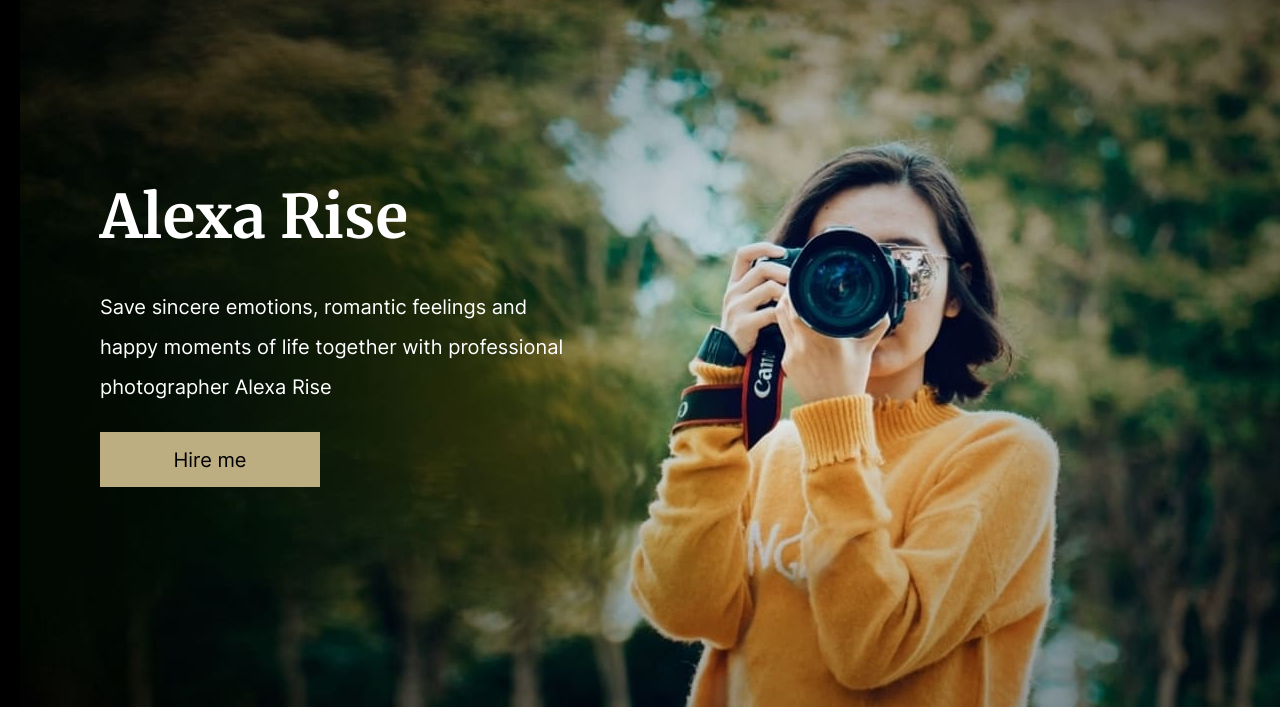
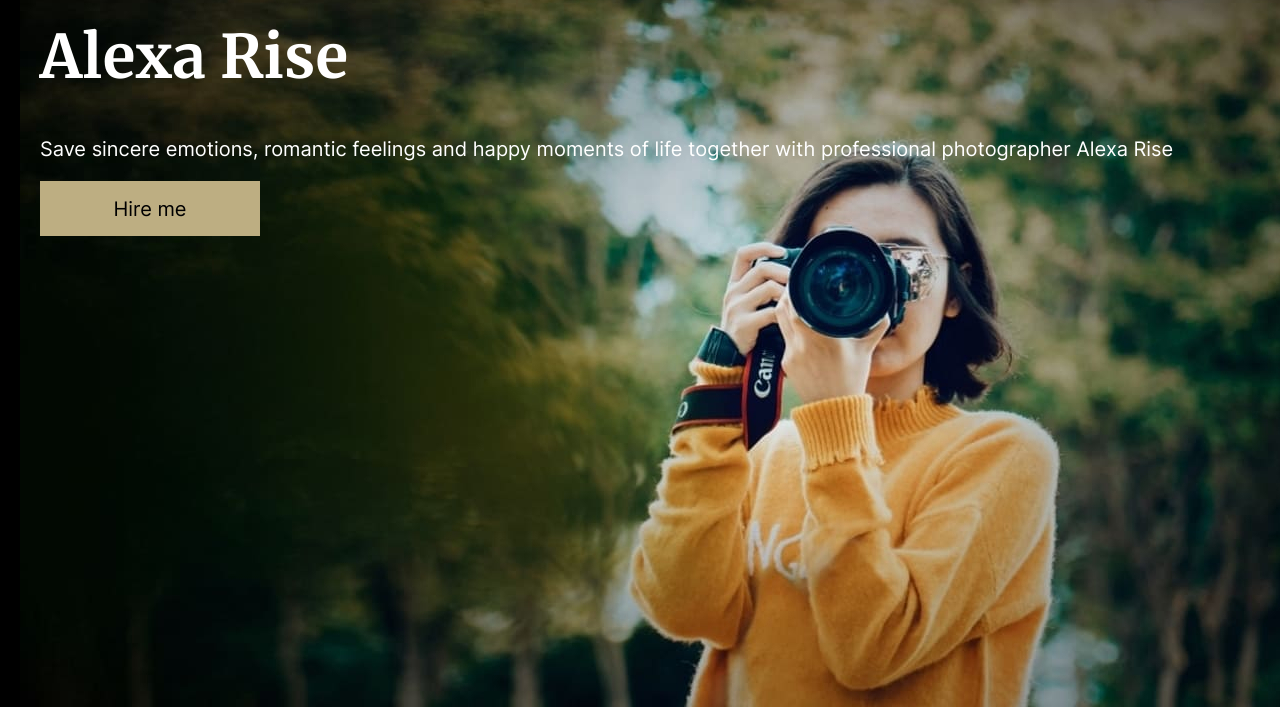
Before and after one commit to MaxFray8908/RSS_stage0, a plain HTML site: page portfolio/index.html in a window 1280 px wide. Shown: the part 93-800 px from the top of the page. Drawn offline with Linux system fonts and the light colour scheme.

Commit message:
Update index.html

```diff
--- a/portfolio/index.html
+++ b/portfolio/index.html
@@ -51,13 +51,9 @@
     <main class = "main">
         <div class="container">
             <section class="section hero">
-
-                <div class = "about_me">
                     <h1 class="h1-title" data-i18="hero-title">Alexa Rise</h1>
                     <p data-i18="hero-text">Save sincere emotions, romantic feelings and happy moments of life together with professional photographer Alexa Rise</p>
                     <button class="button gold" data-i18="hire">Hire me</button>
-                </div>
-
             </section>
             <section class="section skills" id="skills">
                 <div class = "wrap-section-title">
```
